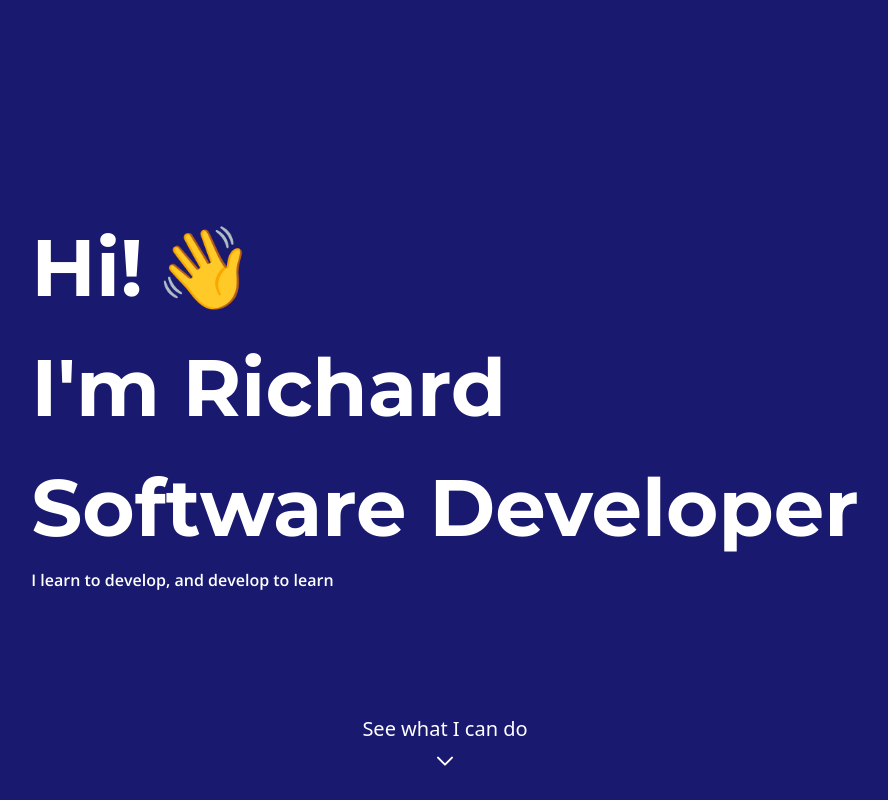
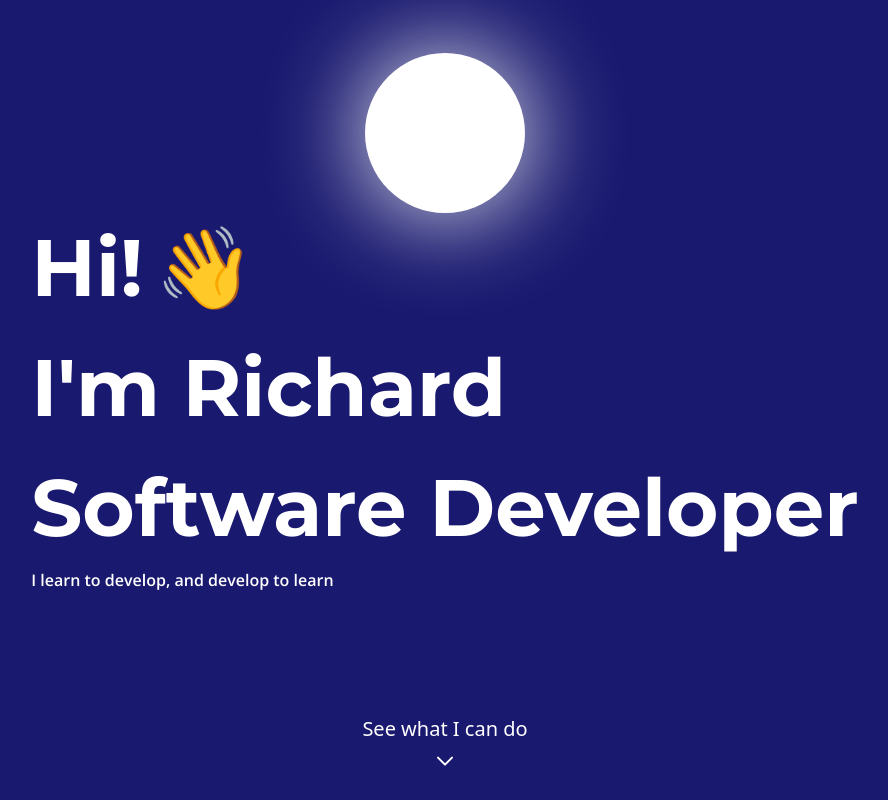
Before and after one commit to Rae-Kwon/richardkwon.com, a Next.js app: page / in a window 1280 px wide. Both pictures are taken after a click on the button 639 px from the left and 133 px from the top of the page. Shown: the whole page, without its empty margins (195-1083 px from the left). Built offline with nearby package versions, Linux system fonts and the light colour scheme.

Commit message:
fix sun and moon animations

```diff
--- a/components/Hero/Moon.tsx
+++ b/components/Hero/Moon.tsx
@@ -1,8 +1,20 @@
 import { motion } from "framer-motion";
 
 const variants = {
-  isDark: { translateX: 0, opacity: 1, ease: "easeOut" },
-  isLight: { translateY: -1000, opacity: 0, ease: "easeIn" },
+  isDark: {
+    translateY: 0,
+    opacity: 1,
+    ease: "easeIn",
+    transition: { type: "spring", duration: 5, stiffness: 50 },
+    originX: 0.5,
+  },
+  isLight: {
+    translateY: -1000,
+    opacity: 0,
+    ease: "easeIn",
+    transition: { type: "spring", duration: 5, stiffness: 50 },
+    originX: 0.5,
+  },
 };
 
 const Moon = ({ theme, setTheme }: any) => {
@@ -14,6 +26,7 @@ const Moon = ({ theme, setTheme }: any) => {
       variants={variants}
       initial={false}
       className="w-40 h-40 rounded-full bg-white shadow-xl shadow-white absolute"
+      role="button"
     />
   );
 };
--- a/components/Hero/Sun.tsx
+++ b/components/Hero/Sun.tsx
@@ -1,8 +1,20 @@
 import { motion } from "framer-motion";
 
 const variants = {
-  isDark: { translateY: -1000, opacity: 0, ease: "easeIn" },
-  isLight: { translateY: 0, opacity: 1, ease: "easeOut" },
+  isDark: {
+    translateY: -1000,
+    opacity: 0,
+    ease: "easeIn",
+    transition: { type: "spring", duration: 5, stiffness: 50 },
+    originX: 0.5,
+  },
+  isLight: {
+    translateY: 0,
+    opacity: 1,
+    ease: "easeIn",
+    transition: { type: "spring", duration: 5, stiffness: 50 },
+    originX: 0.5,
+  },
 };
 
 const Sun = ({ theme, setTheme }: any) => {
@@ -14,6 +26,7 @@ const Sun = ({ theme, setTheme }: any) => {
       variants={variants}
       initial={false}
       className="w-40 h-40 rounded-full shadow-xl shadow-orange-400 bg-gradient-to-b from-orange-200 via-yellow-200 to-orange-200 absolute"
+      role="button"
     />
   );
 };
--- a/components/Hero/index.tsx
+++ b/components/Hero/index.tsx
@@ -8,7 +8,7 @@ import Sun from "./Sun";
 const Hero = () => {
   const [mounted, setMounted] = useState(false);
 
-  const { theme, setTheme } = useTheme();
+  const { resolvedTheme, setTheme } = useTheme();
 
   useEffect(() => setMounted(true), []);
 
@@ -17,8 +17,8 @@ const Hero = () => {
   return (
     <header className="h-screen grid grid-rows-3 justify-center break-word">
       <div className="flex justify-center items-center">
-        <Sun theme={theme} setTheme={setTheme} />
-        <Moon theme={theme} setTheme={setTheme} />
+        <Sun theme={resolvedTheme} setTheme={setTheme} />
+        <Moon theme={resolvedTheme} setTheme={setTheme} />
       </div>
       <Intro />
       <ActionArrow />
```
